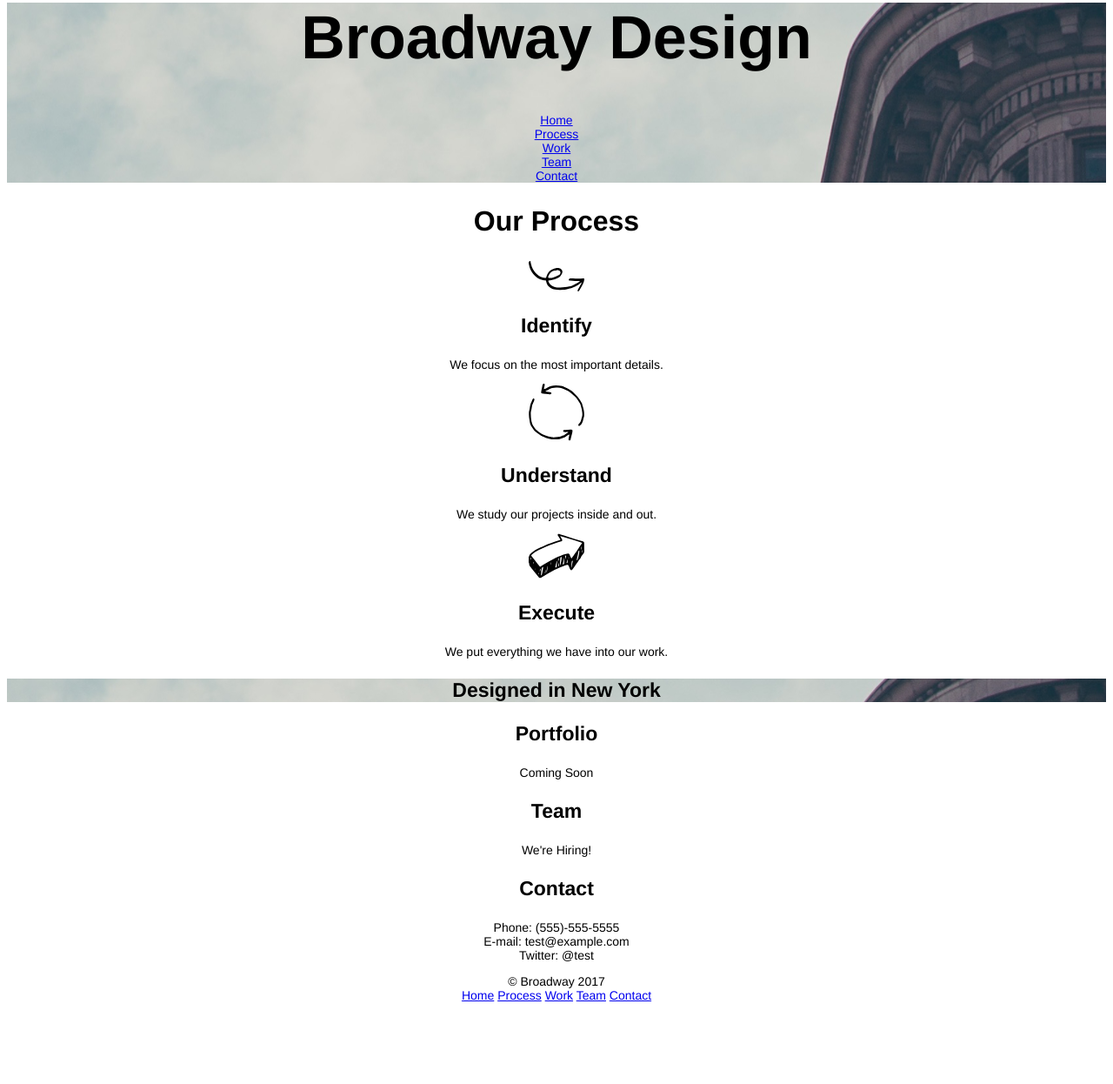
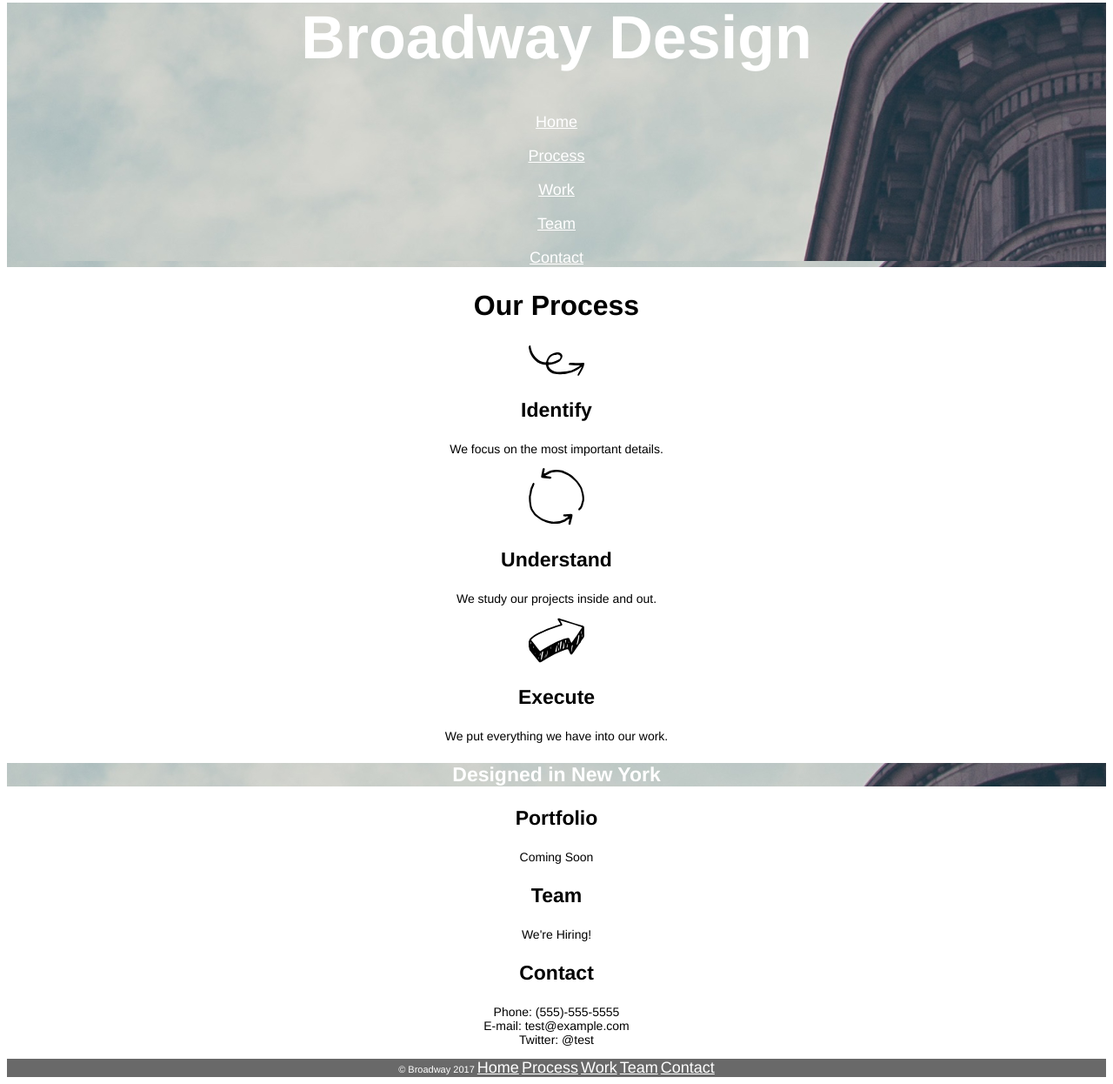
Before and after one commit to ColtonGO/broadway, a plain HTML site: page index.html in a window 1280 px wide. Shown: the part 44-1290 px from the top of the page at 87% size. Before the commit the page ends 1204 px from the top, so only its background shows below. Drawn offline with Linux system fonts and the light colour scheme.

Commit message:
Complete

```diff
--- a/index.html
+++ b/index.html
@@ -11,11 +11,11 @@
 
     <div class="banner">
       <h1>Broadway Design</h1>
-      <a href="#">Home</a><br>
-      <a href="#process">Process</a><br>
-      <a href="#work">Work</a><br>
-      <a href="#team">Team</a><br>
-      <a href="#contact">Contact</a>
+      <p><a href="#">Home</a></p>
+      <p><a href="#process">Process</a></p>
+      <p><a href="#work">Work</a></p>
+      <p><a href="#team">Team</a></p>
+      <p><a href="#contact">Contact</a></p>
     </div>
 
     <!-- Our Process Section -->
@@ -59,9 +59,7 @@
     <!-- footer Section -->
 
     <div id="footer">
-      <div id="copyright">
-        &copy; Broadway 2017
-      </div>
+      &copy; Broadway 2017
       <a href="#">Home</a>
       <a href="#process">Process</a>
       <a href="#work">Work</a>
--- a/resources/css/style.css
+++ b/resources/css/style.css
@@ -21,4 +21,21 @@
 
 .banner {
   background-image: url("../images/the-flatiron-building.png");
+  color: white;
+  font-size: 18px;
 }
+
+.banner a {
+  color: white;
+}
+
+#footer {
+  background-color: dimgray;
+  font-size: 11px;
+  color: white;
+}
+
+#footer a {
+  color: white;
+  font-size: 18px;
+}
```
